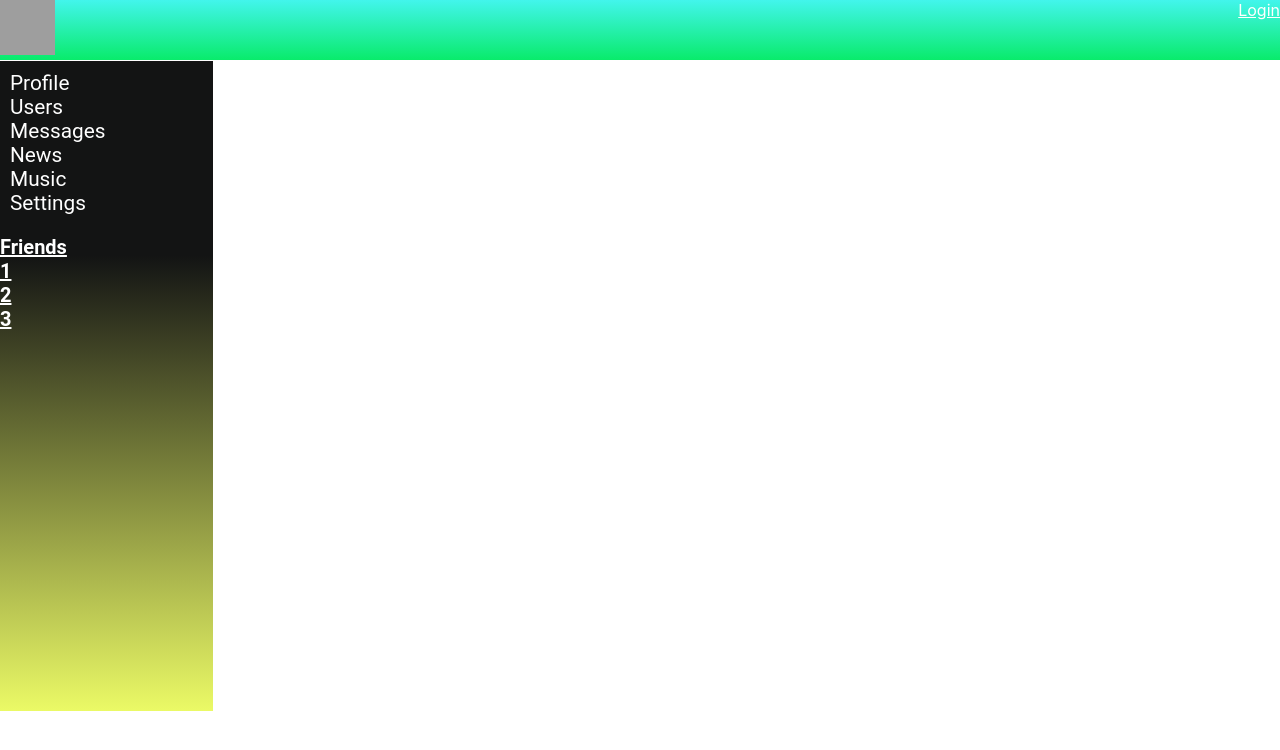
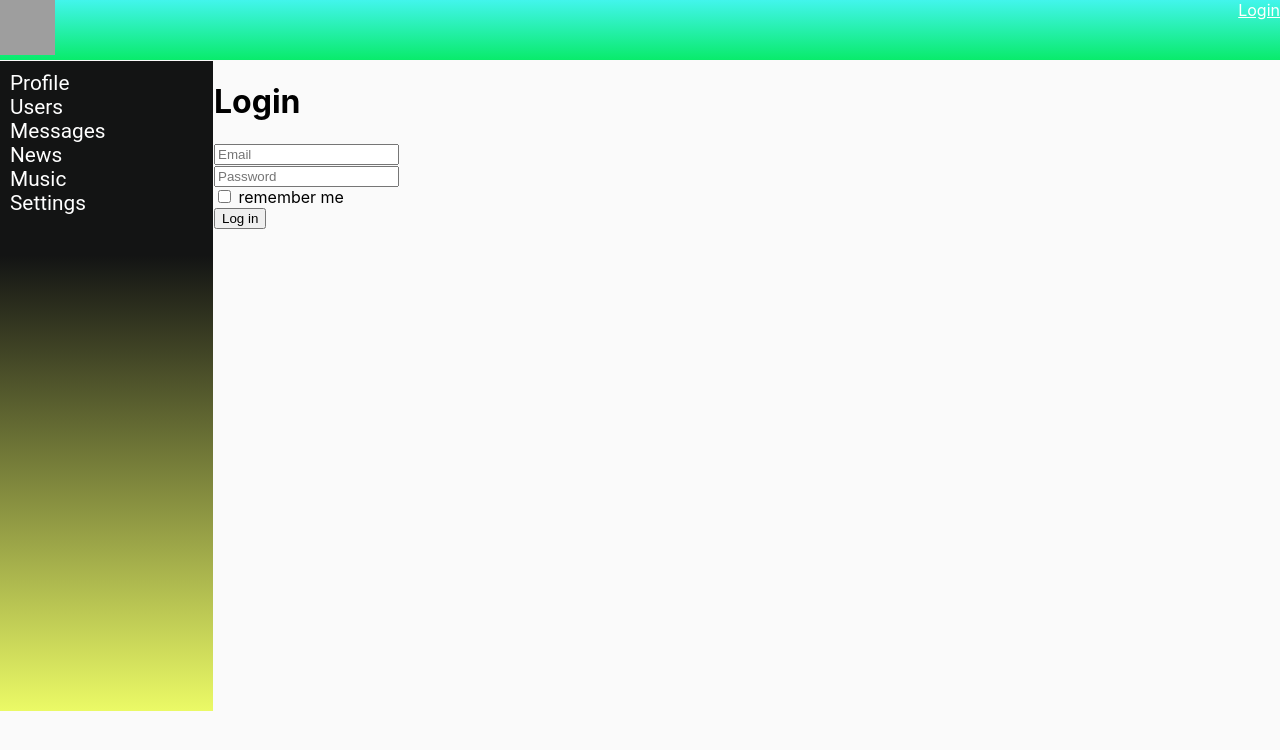
Before and after one commit to AlexTheFrontend/way-of-samurai-alex, a React (Create React App) app: page / in a window 1280 px wide. Shown: the top 750 px of the page. Built offline with nearby package versions, Linux system fonts and the light colour scheme; no server answers; grey boxes are pictures that could not be loaded.

Commit message:
Refactoring #1

```diff
--- a/src/App.css
+++ b/src/App.css
@@ -1,8 +1,6 @@
 .appWrapper {
   display: grid;
-  width: 1280px;
   margin: 0 auto;
-
   grid-template-areas:
   "h h h"
   "n c i";
@@ -11,3 +9,21 @@
   grid-gap: 1px;
 
 }
+
+html {
+  min-height: 100vh;
+  width: 100%;
+}
+
+/*todo refactor background*/
+body {
+  background-color: #FAFAFA;
+  min-height: 100vh;
+  margin: 0;
+  padding: 0;
+  font-family: -apple-system, BlinkMacSystemFont, "Segoe UI", "Roboto", "Oxygen",
+  "Ubuntu", "Cantarell", "Fira Sans", "Droid Sans", "Helvetica Neue",
+  sans-serif;
+  -webkit-font-smoothing: antialiased;
+  -moz-osx-font-smoothing: grayscale;
+}
--- a/src/App.js
+++ b/src/App.js
@@ -1,22 +1,19 @@
 import React, {Component, Suspense} from 'react'
 import './App.css'
 import Navbar from "./Components/Navbar/Navbar";
-// import ProfileContainer from "./Components/Profile/ProfileContainer";
 import {BrowserRouter, Route} from "react-router-dom";
 import Music from "./Components/NewsMusicSettings/Music";
 import News from "./Components/NewsMusicSettings/News";
 import Settings from "./Components/NewsMusicSettings/Settings";
 import Friends from "./Components/Friends/Friends";
-// import DialogsContainer from "./Components/Dialogs/DialogsContainer";
-// import UsersContainer from "./Components/Users/UsersContainer";
 import HeaderContainer from "./Components/Header/HeaderContainer";
 import Login from "./Components/Login/Login";
 import {connect, Provider} from "react-redux";
 import {initialiseApp} from "./Redux/appReducer";
 import {compose} from "redux";
-import {withRouter} from "react-router";
+import {Redirect, Switch, withRouter} from "react-router";
 import store from "./Redux/reduxStore";
-import Preloader from "./Components/Common/Preloader/Preloader";
+import CatNotFound from "./Pictures/CatNotFound.jpeg";
 
 const DialogsContainer = React.lazy(() => import('./Components/Dialogs/DialogsContainer'));
 const ProfileContainer = React.lazy(() => import('./Components/Profile/ProfileContainer'));
@@ -36,6 +33,8 @@ class App extends Component {
                 <Navbar/>
                 <div className="appWrapperContent">
                     <Suspense fallback={"Loading... Please hold on, contect is coming"}>
+                        <Switch >
+                            <Route exact path="/">{this.props.initialized ? <Redirect to="/profile" /> : <Login/>}</Route>
                             {/*adding an optional URL parameter*/}
                             <Route path="/profile/:userId?" render={() => <ProfileContainer/>}/>
                             {/*the way to do it if defining on top*/}
@@ -43,12 +42,14 @@ class App extends Component {
                             <Route path="/dialogs" render={() => <DialogsContainer/>}/>
                             <Route path="/users" render={() => <UsersContainer/>}/>
                             <Route path="/login" render={() => <Login/>}/>
-
-                        {/* To be used later on */}
+                            {/* Mock pages to test Router */}
                             <Route path="/news" render={() => <News/>}/>
                             <Route path="/music" render={() => <Music/>}/>
                             <Route path="/settings" render={() => <Settings/>}/>
                             <Route path="/friends" render={() => <Friends/>}/>
+                            {/* "*" - is a wildcard here */}
+                            <Route path='*' render={() => <div><img src={CatNotFound} /></div>}/>
+                        </Switch>
                     </Suspense>
                 </div>
             </div>
--- a/src/Components/Navbar/Navbar.js
+++ b/src/Components/Navbar/Navbar.js
@@ -25,14 +25,14 @@ const Navbar = () => {
         <div className={c.item}>
           <NavLink to="/settings" activeClassName={c.active}>Settings</NavLink>
         </div>
-        <div className={c.friends}>
-          <NavLink to="/friends" activeClassName={c.active}>
-            Friends
-            <div>1</div>
-            <div>2</div>
-            <div>3</div>
-          </NavLink>
-        </div>
+        {/*<div className={c.friends}>*/}
+        {/*  <NavLink to="/friends" activeClassName={c.active}>*/}
+        {/*    Friends*/}
+        {/*    <div>1</div>*/}
+        {/*    <div>2</div>*/}
+        {/*    <div>3</div>*/}
+        {/*  </NavLink>*/}
+        {/*</div>*/}
       </nav>
   )
 }
--- a/src/Redux/profileReducer.js
+++ b/src/Redux/profileReducer.js
@@ -88,11 +88,16 @@ export const getStatus = (userId) => async (dispatch) => {
 }
 
 export const updateStatus = (status) => async (dispatch) => {
-    const response = await profileAPI.updateStatus(status)
+    try {
+        const response = await profileAPI.updateStatus(status)
 
-    if (!response?.data.resultCode) {
-        dispatch(setStatus(status));
+        if (!response?.data.resultCode) {
+            dispatch(setStatus(status));
+        }
+    } catch (err) {
+        console.log(`You have an API error, please check your keys`)
     }
+
 }
 
 export const saveAvatar = (file) => async (dispatch) => {
```
Also changed, not shown: src/Pictures/CatNotFound.jpeg (added). Lines whose indentation alone changed are shown as unchanged.
